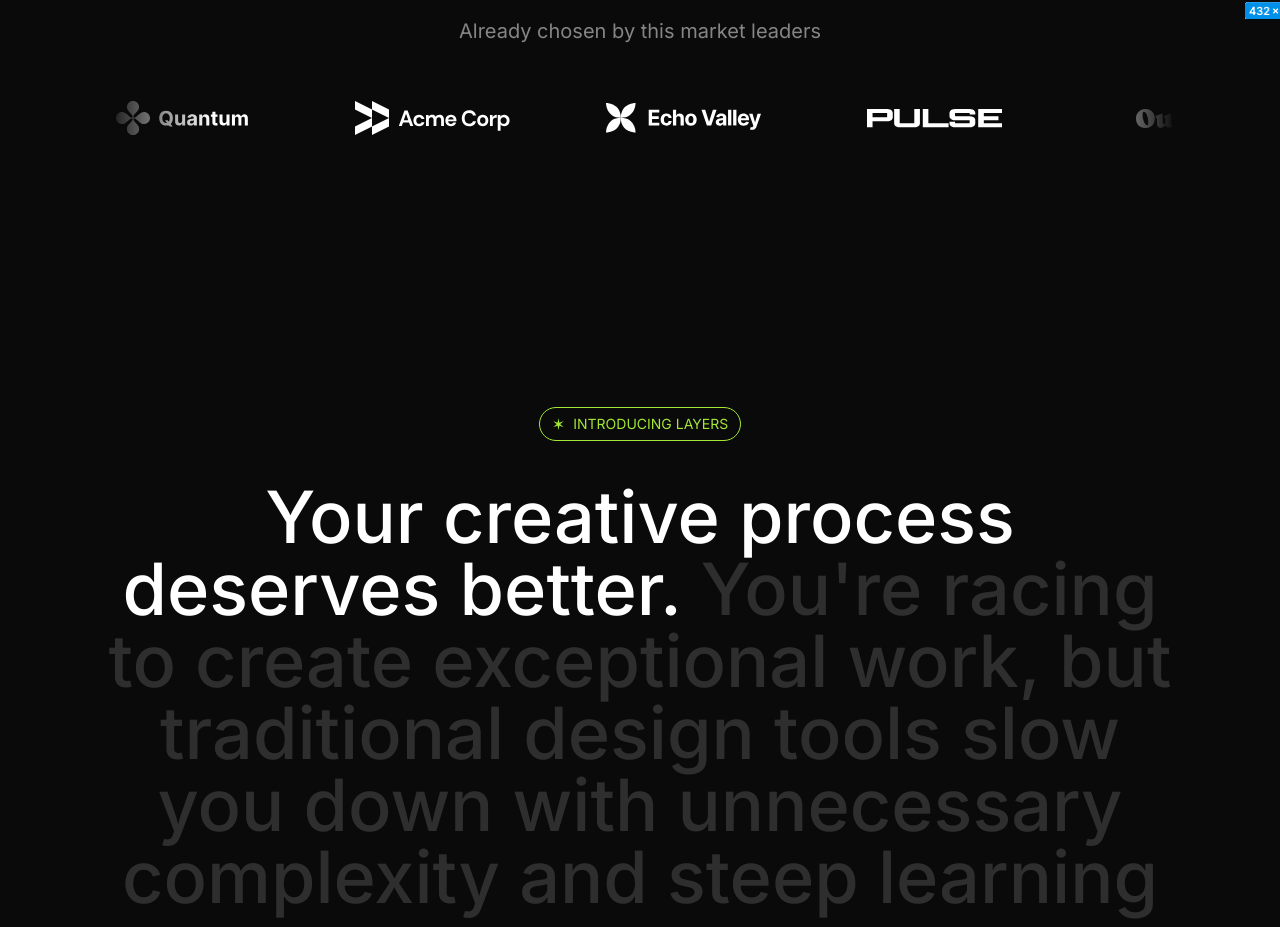
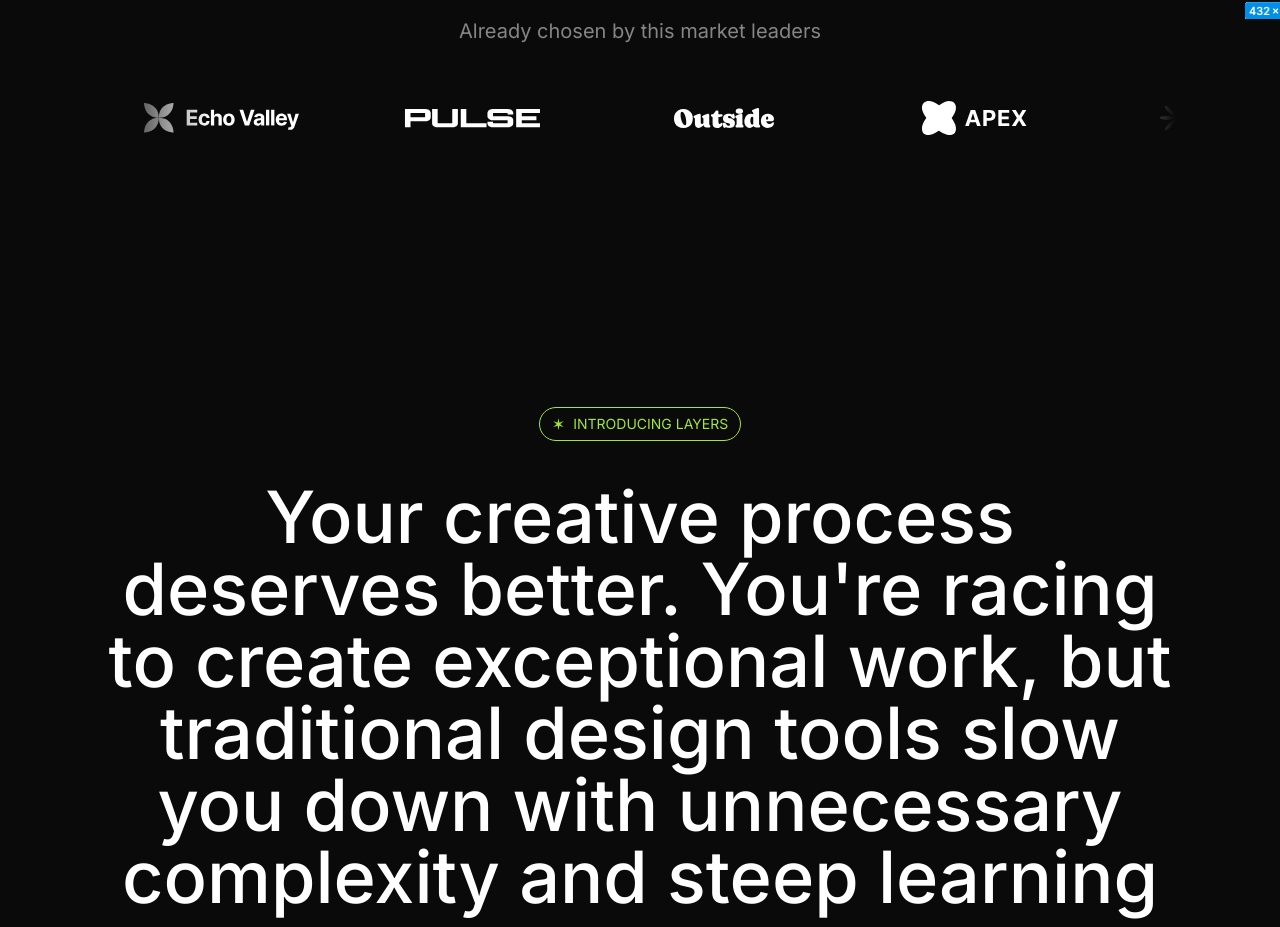
Before and after one commit to gajdovska/nextjs-landingpage, a Next.js app in the folder nextjs-lading-page/: page / in a window 1280 px wide. Shown: the part 705-1632 px from the top of the page. Built offline with nearby package versions, Linux system fonts and the light colour scheme.

Commit message:
Added animations on LogoTicker and Introduction sections

```diff
--- a/nextjs-lading-page/src/sections/Introduction.tsx
+++ b/nextjs-lading-page/src/sections/Introduction.tsx
@@ -1,23 +1,61 @@
-import Button from "@/components/Button";
+"use client";
 import Tag from "@/components/Tag";
+import { useMotionValueEvent, useScroll, useTransform } from "framer-motion";
+import { useEffect, useRef, useState } from "react";
+import { twMerge } from "tailwind-merge";
 
 const text = `You're racing to create exceptional work, but traditional design tools slow you down with unnecessary complexity and steep learning curves.`;
+const words = text.split(" ");
+export default function Introduction() {
+    const scrollTarget = useRef<HTMLDivElement>(null);
+    const { scrollYProgress } = useScroll({
+        target: scrollTarget,
+        // start of the div when it reaches the end of the page
+        // end of the div when it reaches the end of the page
+        offset: ["start end", "end end"],
+    });
 
-export default function Introduction() {
+    useMotionValueEvent(scrollYProgress, "change", (latest) =>
+        console.log(latest)
+    );
+
+    const [currentWord, setCurrentWord] = useState(0);
+
+    const wordIndex = useTransform(scrollYProgress, [0, 1], [0, words.length]);
+
+    useEffect(() => {
+        wordIndex.on("change", (latest) => {
+            setCurrentWord(latest);
+        });
+    }, [wordIndex]);
+
     return (
         <section className="py-[93px] lg:py-44">
             <div className="container text-center">
+                <div className="sticky top-28 lg:top-32">
                     <div className="flex justify-center">
                         <Tag>Introducing layers</Tag>
                     </div>
                     <div className="text-4xl md:text-6xl lg:text-7xl text-center font-medium">
                         <span>Your creative process deserves better.</span>{" "}
-                    <span className="text-white/15">{text}</span>
+                        <span>
+                            {words.map((word, index) => (
+                                <span
+                                    key={index}
+                                    className={twMerge(
+                                        "transition duration-500 text-white/15",
+                                        index < currentWord && "text-white"
+                                    )}
+                                >{`${word} `}</span>
+                            ))}
+                        </span>
                         <span className="text-lime-400 block">
                             That&apos;s why we built Layers.
                         </span>
                     </div>
                 </div>
+                <div className="h-[150vh]" ref={scrollTarget}></div>
+            </div>
         </section>
     );
 }
--- a/nextjs-lading-page/src/sections/LogoTicker.tsx
+++ b/nextjs-lading-page/src/sections/LogoTicker.tsx
@@ -1,3 +1,4 @@
+"use client";
 import quantumLogo from "@/assets/images/quantum.svg";
 import acmeLogo from "@/assets/images/acme-corp.svg";
 import echoValleyLogo from "@/assets/images/echo-valley.svg";
@@ -7,6 +8,8 @@
 import celestialLogo from "@/assets/images/celestial.svg";
 import twiceLogo from "@/assets/images/twice.svg";
 import Image from "next/image";
+import React from "react";
+import { motion, useAnimate } from "framer-motion";
 
 const logos = [
     { name: "Quantum", image: quantumLogo },
@@ -26,8 +29,18 @@
                 <h3 className="text-center text-white/50 text-xl">
                     Already chosen by this market leaders
                 </h3>
-                <div className="overflow-hidden mt-14 [mask-image:linear-gradient(to_right,transparent,black_10%,black_90%,transparent)]">
-                    <div className="flex flex-row gap-24 pr-24">
+                <div className="flex overflow-hidden mt-14 [mask-image:linear-gradient(to_right,transparent,black_10%,black_90%,transparent)]">
+                    <motion.div
+                        animate={{ x: "-50%" }}
+                        transition={{
+                            duration: 30,
+                            ease: "linear",
+                            repeat: Infinity,
+                        }}
+                        className="flex flex-none flex-row gap-24 pr-24"
+                    >
+                        {Array.from({ length: 2 }).map((_, i) => (
+                            <React.Fragment>
                                 {logos.map((logo) => (
                                     <Image
                                         src={logo.image}
@@ -35,7 +48,9 @@
                                         alt={logo.name}
                                     />
                                 ))}
-                    </div>
+                            </React.Fragment>
+                        ))}
+                    </motion.div>
                 </div>
             </div>
         </section>
```
Lines whose indentation alone changed are shown as unchanged.
